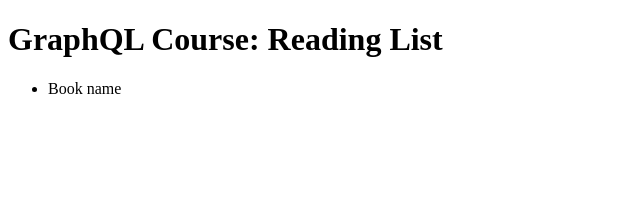
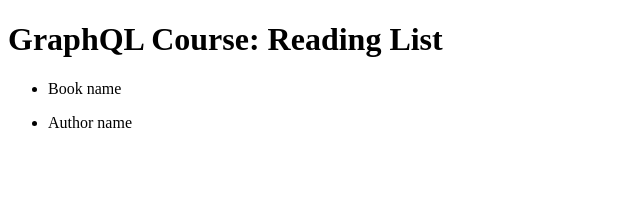
Before and after one commit to MGlyer/graphql-course, a React app: page / in a window 1280 px wide. Shown: the top 204 px of the page, without its empty margins (0-640 px from the left). Built offline with nearby package versions, Linux system fonts and the light colour scheme; the HTML template or start-up script is replaced by a standard one.

Commit message:
skeleton AuthorList rendering

```diff
--- a/client/src/App.jsx
+++ b/client/src/App.jsx
@@ -1,6 +1,7 @@
 import React from 'react'
 import ReactDOM from 'react-dom'
 import BookList from './components/BookList.jsx'
+import AuthorList from './components/AuthorList.jsx'
 
 class App extends React.Component {
     state = {
@@ -14,6 +15,9 @@
                 <div className="bookList">
                   <BookList />
                 </div>
+                <div className="authorList">
+                  <AuthorList />
+                </div>
             </div>
         )
     }
--- /dev/null
+++ b/client/src/components/AuthorList.jsx
@@ -0,0 +1,19 @@
+import React from 'react'
+
+class AuthorList extends React.Component {
+  state = {
+    //
+  }
+
+  render() {
+    return (
+    <div>
+      <ul id = 'author-list' >
+        <li>Author name</li>
+      </ul>
+    </div>
+    )
+  }
+}
+
+export default AuthorList
```
